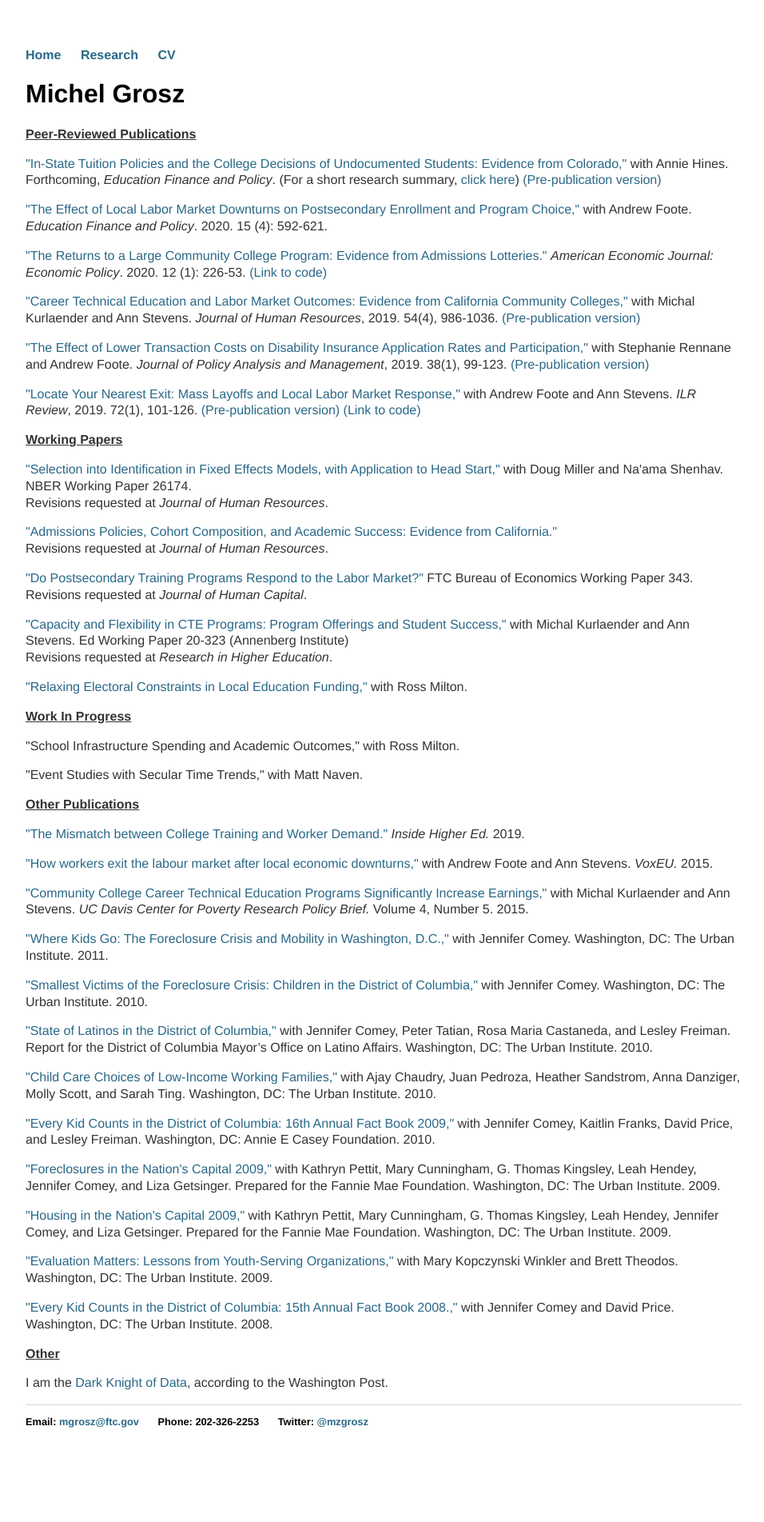
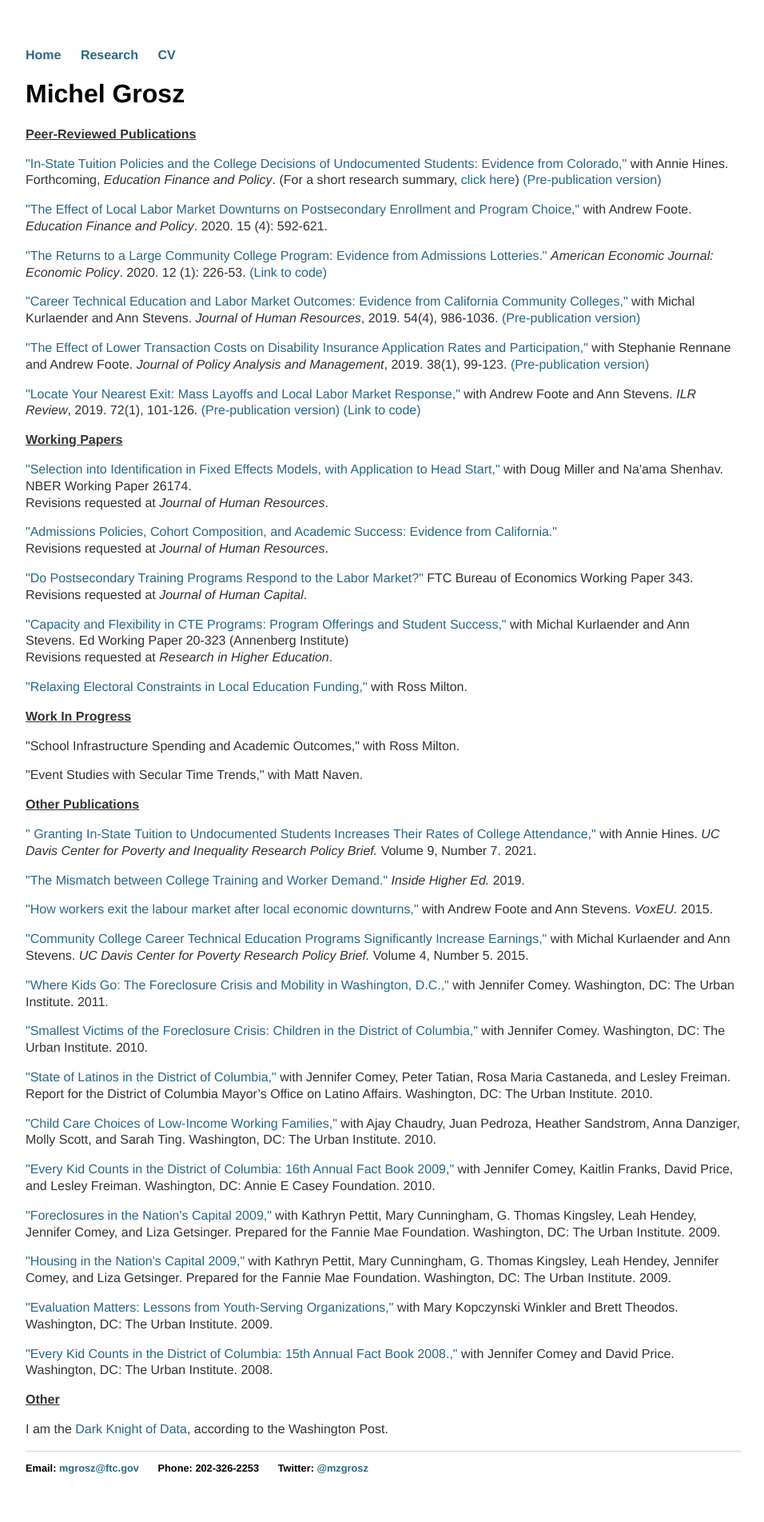
Before and after one commit to mzgrosz/mzgrosz.github.io, a Jekyll site: the page built from research/index.html, in a window 1280 px wide. Shown: the whole page at 80% size, without its empty margins (160-1116 px from the left). Built offline with Jekyll 4.4.1, drawn with Linux system fonts in a browser that asks for light colours; before the commit the page ends 1845 px from its top, so only the background shows below that.

Commit message:
Update index.html

```diff
--- a/research/index.html
+++ b/research/index.html
@@ -86,6 +86,7 @@ title: Michel Grosz
 
 <p><b><u>Other Publications</u></b></p>
 
+<p><a href=" https://poverty.ucdavis.edu/post/granting-state-tuition-undocumented-students-increases-their-rates-college-attendance">&quot; Granting In-State Tuition to Undocumented Students Increases Their Rates of College Attendance,&quot;</a> with Annie Hines.  <em> UC Davis Center for Poverty and Inequality Research Policy Brief. </em> Volume 9, Number 7. 2021.<br></p>
 <p><a href=" https://www.insidehighered.com/views/2019/07/10/community-colleges-should-be-more-responsive-labor-market-changes-opinion">&quot;The Mismatch between College Training and Worker Demand.&quot;</a><em> Inside Higher Ed. </em> 2019.<br></p>
 <p><a href=" https://voxeu.org/article/mass-layoffs-and-local-labour-market-exit">&quot;How workers exit the labour market after local economic downturns,&quot;</a> with Andrew Foote and Ann Stevens.  <em>VoxEU. </em> 2015.<br></p>
 <p><a href=" https://poverty.ucdavis.edu/policy-brief/community-college-career-technical-education-programs-significantly-increase-earnings ">&quot;Community College Career Technical Education Programs Significantly Increase Earnings,&quot;</a> with Michal Kurlaender and Ann Stevens.  <em> UC Davis Center for Poverty Research Policy Brief. </em> Volume 4, Number 5. 2015.<br></p>
```
